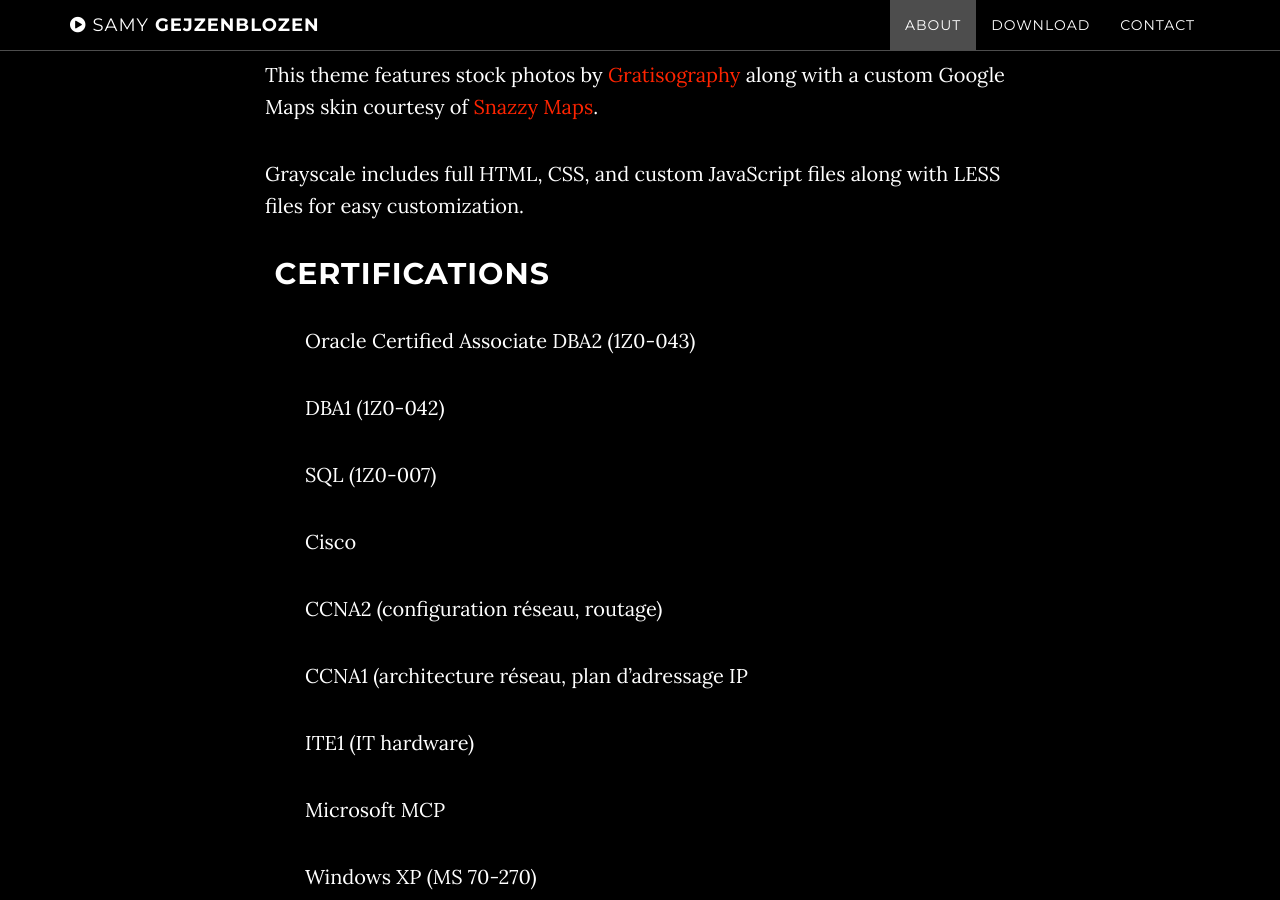
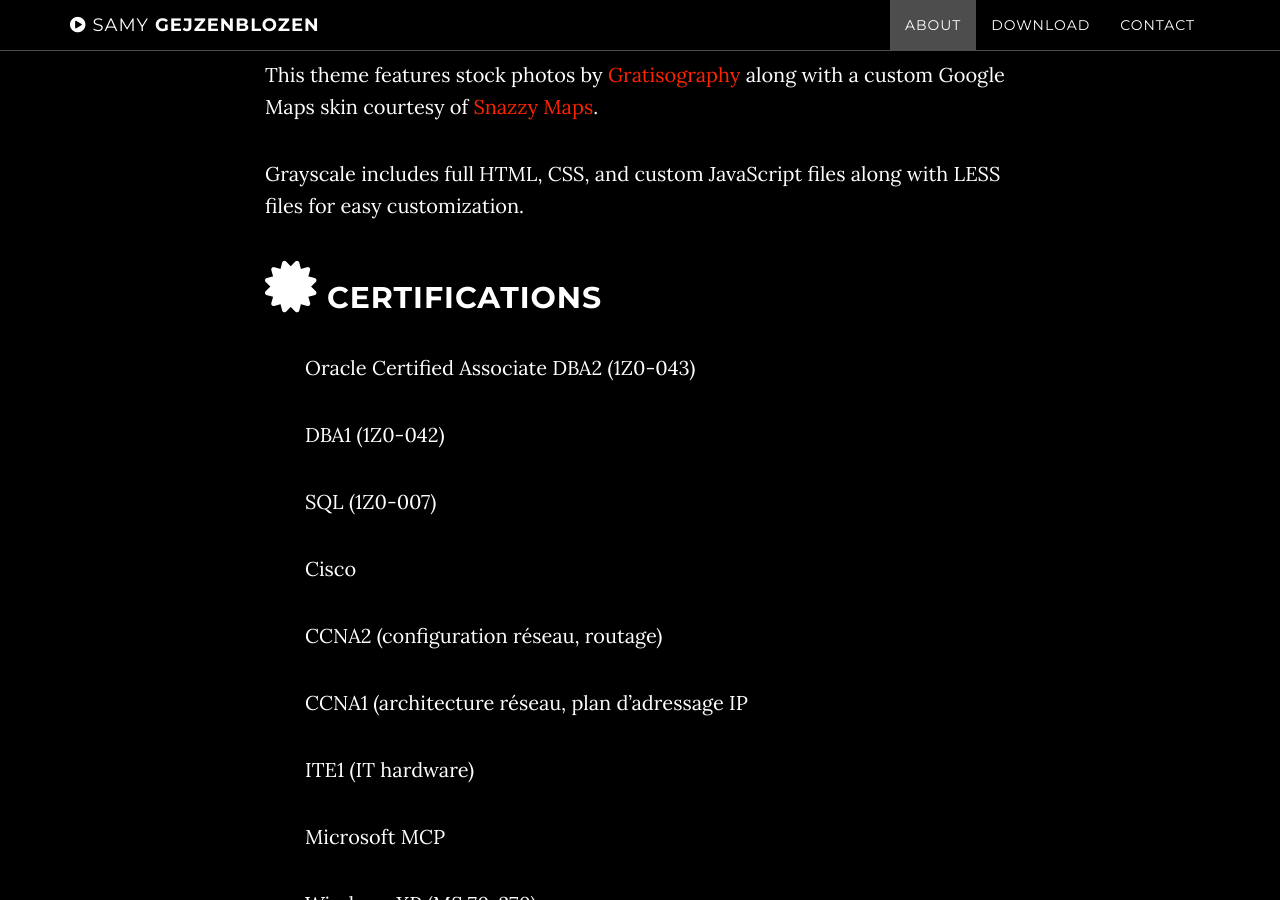
Before and after one commit to SM2G/sm2g.github.io, a Jekyll site: the page built from index.html, in a window 1280 px wide and 900 px high, scrolled down 1307 px. Built offline with Jekyll 4.4.1, drawn with Linux system fonts in a browser that asks for light colours; nearby versions of some CDN libraries; library files that are not in the unit come from our copies.

Commit message:
add Fontawesome

```diff
--- a/_includes/about.html
+++ b/_includes/about.html
@@ -12,7 +12,7 @@
 
   <div class="row">
     <div class="col-lg-8 col-lg-offset-2">
-      <h2><i class="fa fa-cert fa-3x"></i> Certifications</h2>
+      <h2><i class="fa fa-certificate fa-2x"></i> Certifications</h2>
       <ul>
         <p>Oracle Certified Associate  DBA2 (1Z0-043)</p>
         <p>DBA1 (1Z0-042)</p>
@@ -29,7 +29,18 @@
 
   <div class="row">
     <div class="col-lg-8 col-lg-offset-2">
-      <h2><i class="fa fa-globe fa-3x"></i> International</h2>
+      <h2><i class="fa fa-globe fa-2x"></i> International</h2>
+      <ul>
+        <p>French, native language</br>
+        English, fluent <b>TOEIC score: 960/990</b></br>
+        Chinese - Mandarin (beginner), HSK 2 level</p>
+      </ul>
+    </div>
+  </div>
+
+  <div class="row">
+    <div class="col-lg-8 col-lg-offset-2">
+      <h2><i class="fa fa-code fa-2x"></i> Skills</h2>
       <ul>
         <p>French, native language</p>
         <p>English, fluent <b>TOEIC score: 960/990</b></p>
@@ -40,18 +51,7 @@
 
   <div class="row">
     <div class="col-lg-8 col-lg-offset-2">
-      <h2><i class="fa fa-globe fa-3x"></i> Skills</h2>
-      <ul>
-        <p>French, native language</p>
-        <p>English, fluent <b>TOEIC score: 960/990</b></p>
-        <p>Chinese - Mandarin (beginner), HSK 2 level</p>
-      </ul>
-    </div>
-  </div>
-
-  <div class="row">
-    <div class="col-lg-8 col-lg-offset-2">
-      <h2><i class="fa fa-globe fa-3x"></i> Projects and Experience</h2>
+      <h2><i class="fa fa-road fa-2x"></i> Projects and Experience</h2>
       <ul>
         <p>French, native language</p>
         <p>English, fluent <b>TOEIC score: 960/990</b></p>
```
Also changed, not shown: 1 other file.
